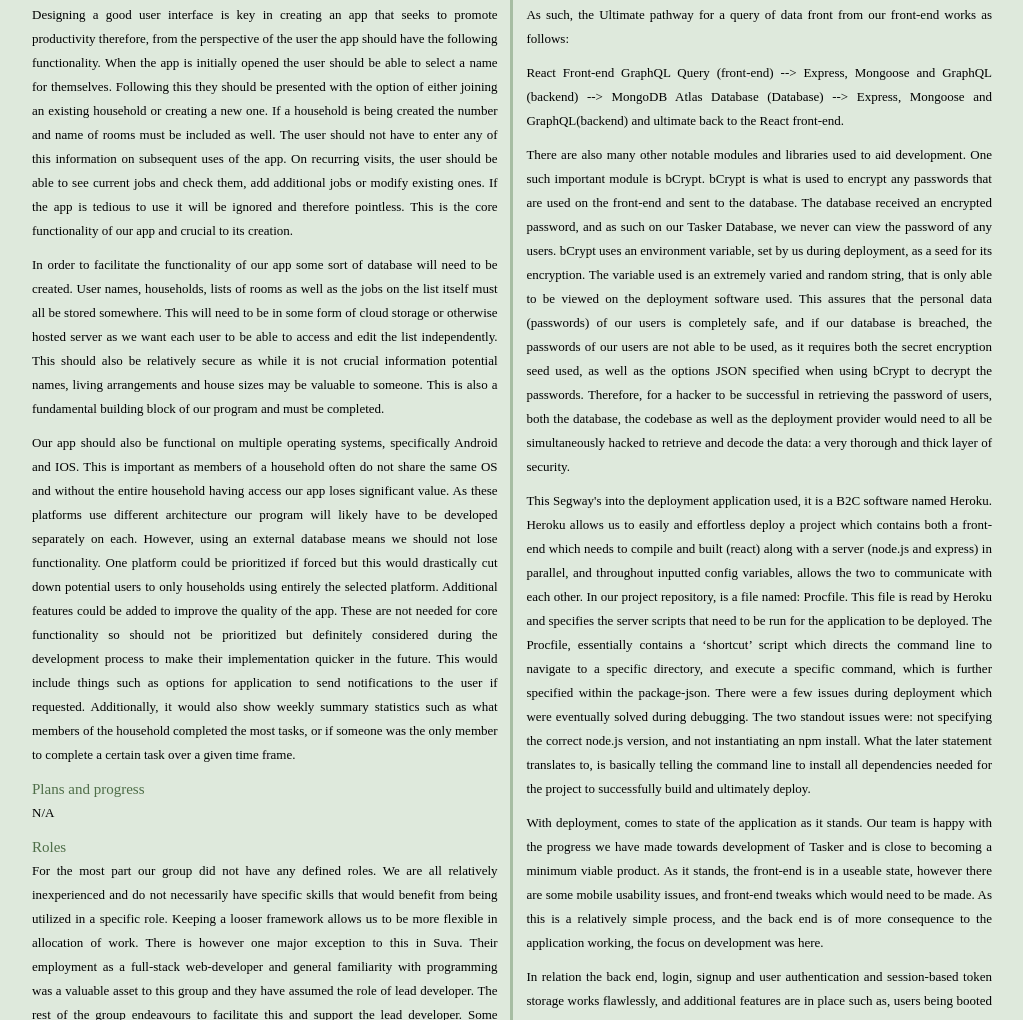
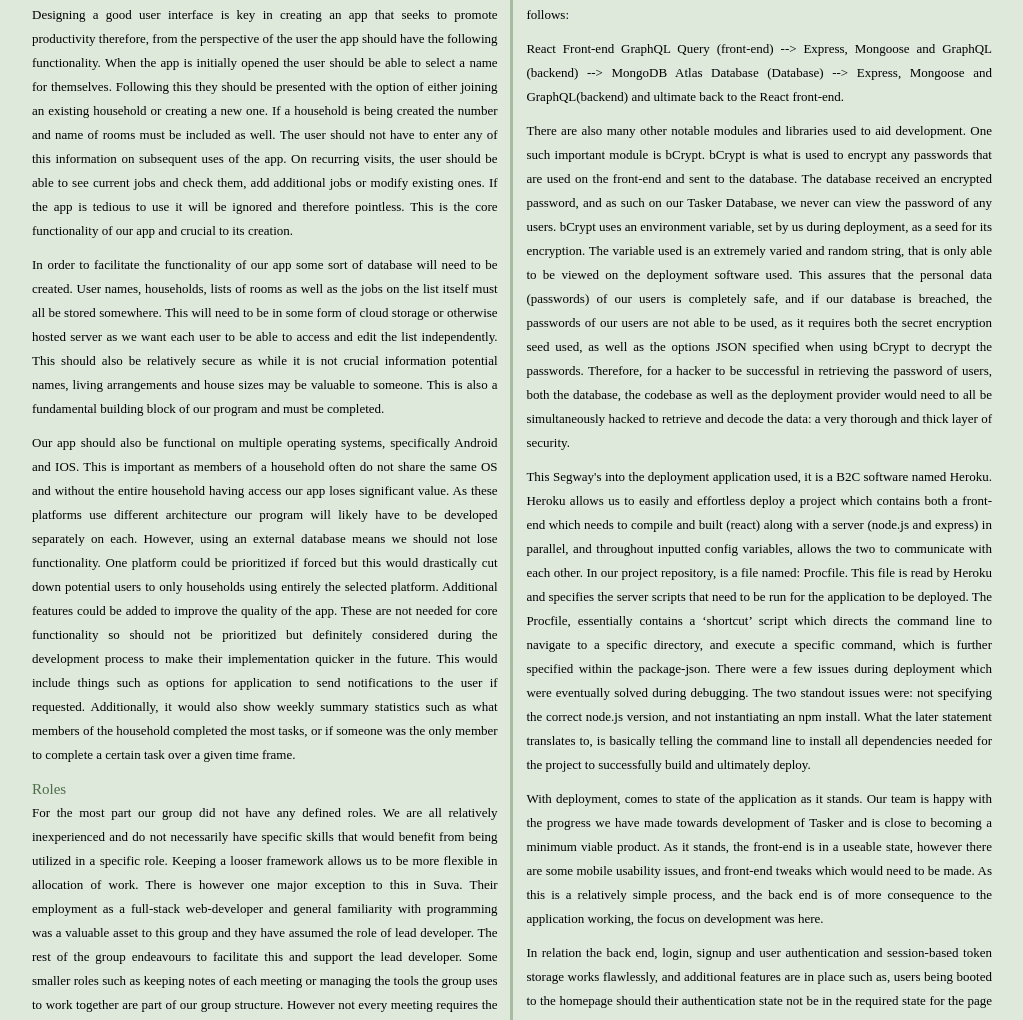
Before and after one commit to danwen7/Assignment3-Website, a plain HTML site: page index.html in a window 1280 px wide. Shown: the part 1780-2800 px from the top of the page, without its empty margins (128-1151 px from the left). Drawn offline with nearby package versions, Linux system fonts and the light colour scheme; a web font is replaced by a local one.

Commit message:
adjustment

```diff
--- a/index.html
+++ b/index.html
@@ -152,7 +152,6 @@
         <a href="#industry-data"><li>Project Description</li></a>
         <a href="#IT-technologies"><li>Skills and Jobs</li></a>
         <a href="#IT-work"><li>Group reflection</li></a>
-        <a href="#project-idea"><li>project idea</li></a>
       </ul>
     </nav>
     <section data-aos="fade-in" data-aos-delay="0" data-aos-duration="1000" id="Team-profile">
@@ -403,11 +402,6 @@
         <p>
           Our app should also be functional on multiple operating systems, specifically Android and IOS. This is important as members of a household often do not share the same OS and without the entire household having access our app loses significant value. As these platforms use different architecture our program will likely have to be developed separately on each. However, using an external database means we should not lose functionality. One platform could be prioritized if forced but this would drastically cut down potential users to only households using entirely the selected platform.
           Additional features could be added to improve the quality of the app. These are not needed for core functionality so should not be prioritized but definitely considered during the development process to make their implementation quicker in the future. This would include things such as options for application to send notifications to the user if requested. Additionally, it would also show weekly summary statistics such as what members of the household completed the most tasks, or if someone was the only member to complete a certain task over a given time frame.
-        </p>
-
-        <h3>Plans and progress</h3>
-        <p>
-         N/A
         </p>
 
         <h3>Roles</h3>
```
